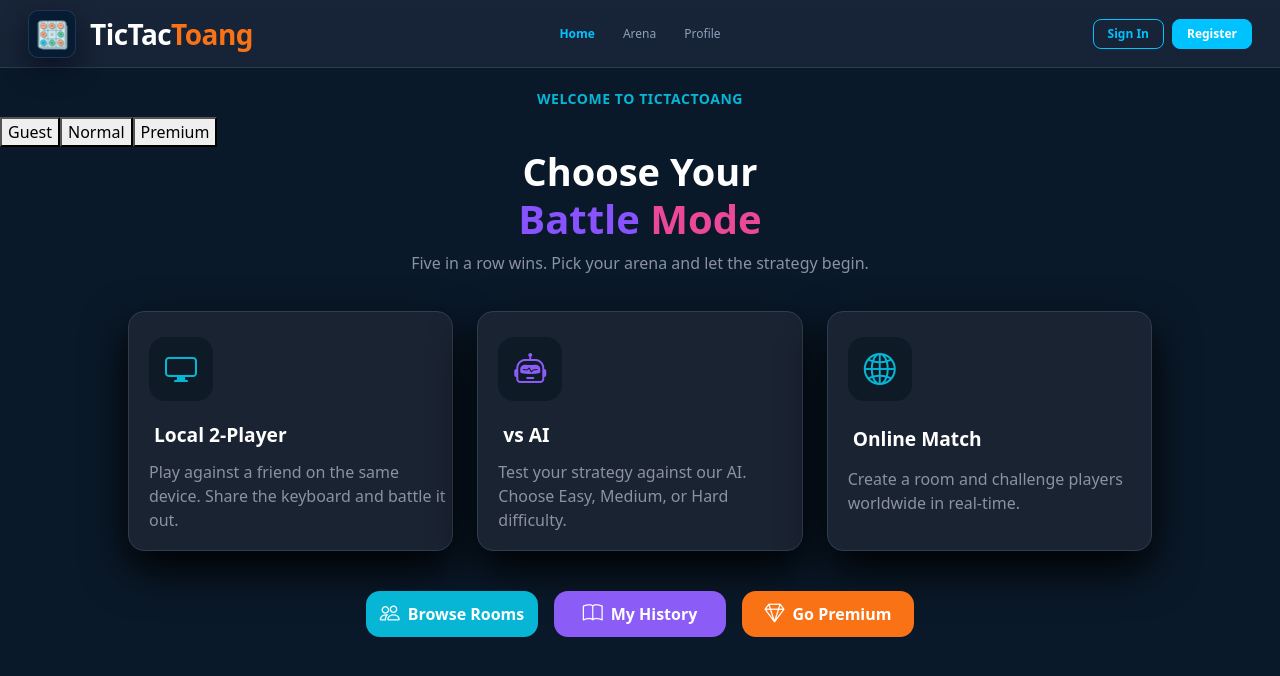
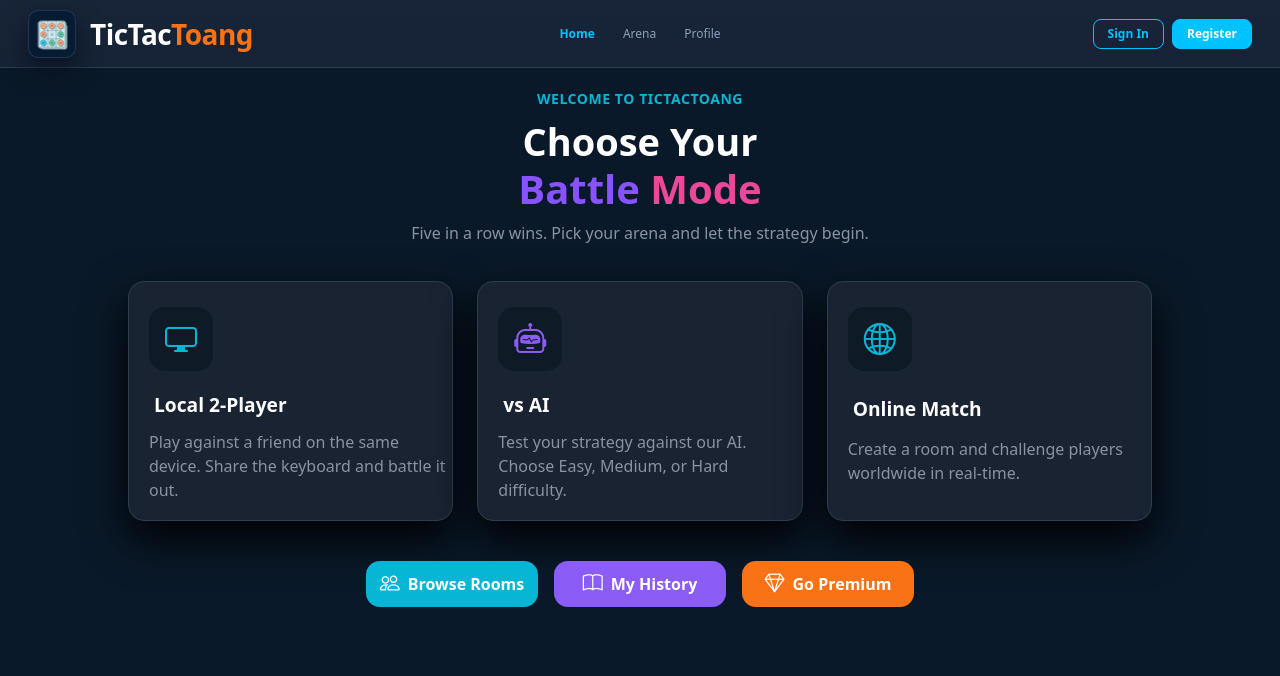
Before and after one commit to RMIT-Full-Stack-Development-2026A/Group9, a React (Vite) app in the folder frontend/: page / in a window 1280 px wide. Shown: the top 676 px of the page. Built offline with nearby package versions, Linux system fonts and the light colour scheme.

Commit message:
Remove mock user data and related functions in preparation for login integration

```diff
--- a/frontend/src/pages/Home/Home.jsx
+++ b/frontend/src/pages/Home/Home.jsx
@@ -1,19 +1,4 @@
 import "./Home.css";
-
-// TODO(login-integration): Remove mock users after real login stores authenticated user data.
-const MOCK_NORMAL_USER = {
-    _id: "65f0a1b2c3d4e5f6a7b8c9d1",
-    username: "DragonSlayer99",
-    role: "player",
-    premiumUntil: null,
-};
-
-const MOCK_PREMIUM_USER = {
-    _id: "65f0a1b2c3d4e5f6a7b8c9d1",
-    username: "DragonSlayer99",
-    role: "premium",
-    premiumUntil: "2099-12-31T00:00:00.000Z",
-};
 
 function extractUserRecord(payload) {
     if (!payload || typeof payload !== "object") {
@@ -61,6 +46,10 @@ function getStoredUser() {
 }
 
 function isPremiumUser(user) {
+    if (typeof user.isPremium === "boolean") {
+        return user.isPremium;
+    }
+
     const role = String(user.role || "").toLowerCase();
     if (role === "premium") {
         return true;
@@ -99,30 +88,9 @@ function getWelcomeLine(user) {
     };
 }
 
-// TODO(login-integration): Delete this helper when login flow is merged.
-function applyMockUser(mode) {
-    const storageKeys = ["currentUser", "user", "authUser"];
-
-    for (const key of storageKeys) {
-        localStorage.removeItem(key);
-    }
-
-    if (mode === "normal") {
-        localStorage.setItem("currentUser", JSON.stringify(MOCK_NORMAL_USER));
-    }
-
-    if (mode === "premium") {
-        localStorage.setItem("currentUser", JSON.stringify(MOCK_PREMIUM_USER));
-    }
-
-    window.location.reload();
-}
-
 export default function Home() {
     const currentUser = getStoredUser();
     const welcome = getWelcomeLine(currentUser);
-    // TODO(login-integration): Remove DEV toggle with mock buttons after login integration.
-    const isDev = import.meta.env.DEV;
 
   return (
     <main>
@@ -132,14 +100,6 @@ export default function Home() {
                 {welcome.text}
                 {welcome.type === "premium" && <i className="bi bi-stars welcomeLineStar" aria-hidden="true"></i>}
             </p>
-            {/* TODO(login-integration): Remove this DEV-only mock switcher after login integration. */}
-            {isDev && (
-                <div className="welcomeTestTools" role="group" aria-label="Welcome line mock states">
-                    <button className="welcomeTestBtn" onClick={() => applyMockUser("guest")} type="button">Guest</button>
-                    <button className="welcomeTestBtn" onClick={() => applyMockUser("normal")} type="button">Normal</button>
-                    <button className="welcomeTestBtn" onClick={() => applyMockUser("premium")} type="button">Premium</button>
-                </div>
-            )}
             <h1 className="fw-bold">
                 <span className="heroTitleC">Choose Your</span><br />
                 <span className="heroTitleA">Battle</span>
```
